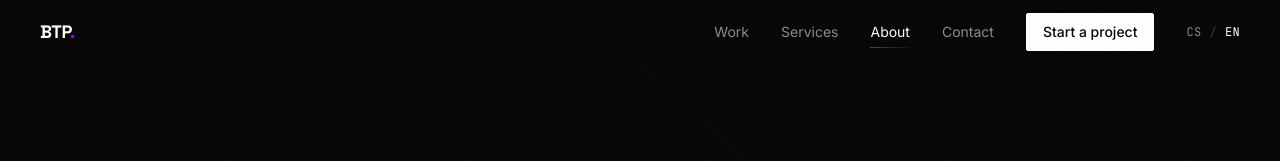
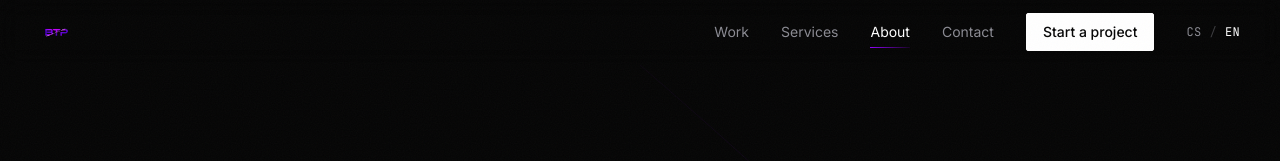
Before and after one commit to pytrck/btpweb, a Next.js app: page /en/o-nas in a window 1280 px wide. Shown: the top 161 px of the page. Built offline with nearby package versions, Linux system fonts and the light colour scheme.

Commit message:
Swap the nav wordmark for the logo image

```diff
--- a/components/layout/Nav.tsx
+++ b/components/layout/Nav.tsx
@@ -3,6 +3,7 @@
 import { useState, useEffect } from "react";
 import { useTranslations, useLocale } from "next-intl";
 import { motion, AnimatePresence, useReducedMotion } from "framer-motion";
+import Image from "next/image";
 import { Link, usePathname, routing } from "@/i18n/routing";
 import { EASE } from "@/lib/motion";
 
@@ -72,11 +73,15 @@ export function Nav() {
         transition={{ duration: 0.4, ease: EASE }}
         className="container-x flex items-center justify-between"
       >
-        <Link
-          href="/"
-          className="btp-focus glitch-hover font-head text-lg font-bold tracking-tight"
-        >
-          BTP<span className="text-accent-from">.</span>
+        <Link href="/" className="btp-focus glitch-hover">
+          <Image
+            src="/logo.png"
+            alt="BTP"
+            width={512}
+            height={512}
+            className="h-8 w-auto"
+            priority
+          />
         </Link>
 
         <nav className="hidden items-center gap-8 md:flex">
```
Also changed, not shown: public/logo.png (added).
